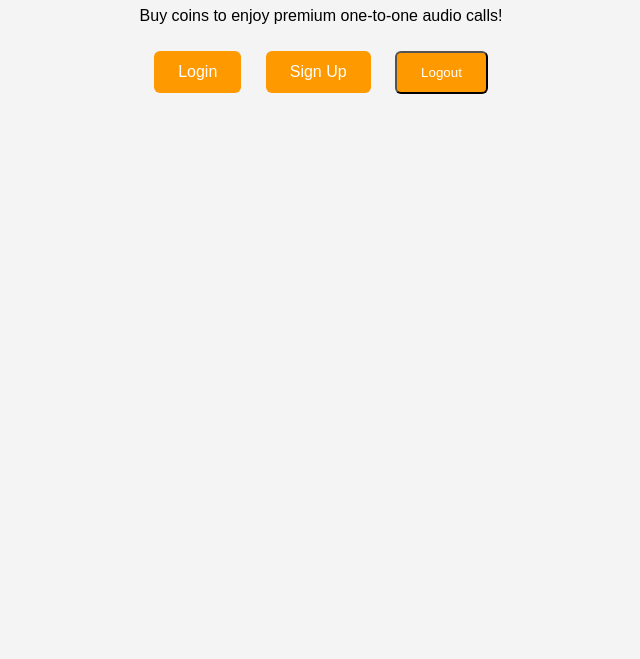
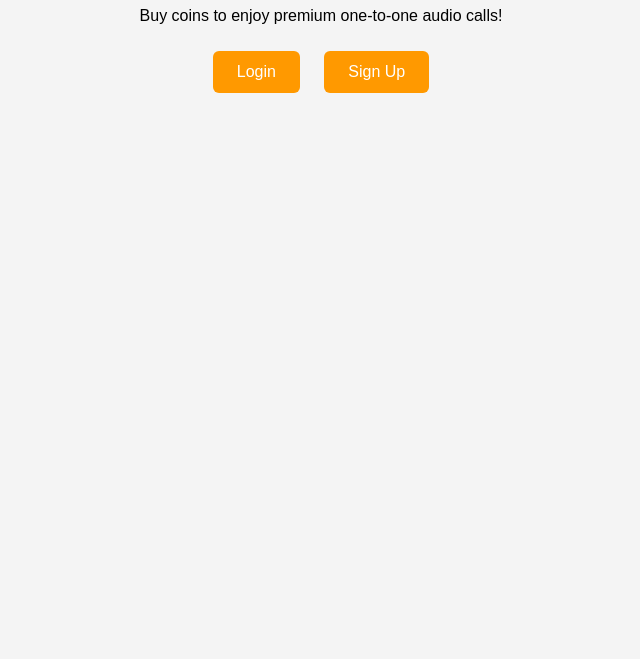
Before and after one commit to Techno-Official/vibezone-payment-page, a plain HTML site: page index.html in a window 1280 px wide. Shown: the part 141-800 px from the top of the page, without its empty margins (319-959 px from the left). Drawn offline with Linux system fonts and the light colour scheme.

Commit message:
conditional logic

```diff
--- a/index.html
+++ b/index.html
@@ -25,6 +25,7 @@
             color: white;
             text-decoration: none;
             border-radius: 6px;
+            cursor: pointer;
         }
 
         .btn:hover {
@@ -46,13 +47,31 @@
     <h1>Welcome to Vibezone</h1>
     <p>Buy coins to enjoy premium one-to-one audio calls!</p>
 
-    <a href="login.html" class="btn">Login</a>
-    <a href="signup.html" class="btn">Sign Up</a>
-    <button class="btn" onclick="logout()">Logout</button>
+    <div id="authButtons">
+        <!-- Login/Signup or Logout will be injected here -->
+    </div>
 
     <div class="message" id="logoutMessage"></div>
 
     <script>
+        function renderButtons() {
+            const token = localStorage.getItem('auth_token');
+            const username = localStorage.getItem('username');
+            const authButtons = document.getElementById('authButtons');
+
+            if (token) {
+                authButtons.innerHTML = `
+                    <p>Hi, ${username || 'User'}!</p>
+                    <button class="btn" onclick="logout()">Logout</button>
+                `;
+            } else {
+                authButtons.innerHTML = `
+                    <a href="login.html" class="btn">Login</a>
+                    <a href="signup.html" class="btn">Sign Up</a>
+                `;
+            }
+        }
+
         async function logout() {
             const token = localStorage.getItem('auth_token');
             if (!token) {
@@ -73,9 +92,7 @@
                 if (response.ok) {
                     localStorage.clear();
                     document.getElementById('logoutMessage').textContent = 'Logged out successfully!';
-                    setTimeout(() => {
-                        window.location.reload(); // Refresh the page or redirect if needed
-                    }, 1500);
+                    renderButtons(); // Re-render buttons after logout
                 } else {
                     document.getElementById('logoutMessage').textContent = data.message || 'Logout failed.';
                     document.getElementById('logoutMessage').className = 'error';
@@ -85,6 +102,9 @@
                 document.getElementById('logoutMessage').className = 'error';
             }
         }
+
+        // Initial render
+        renderButtons();
     </script>
 </body>
 
```
